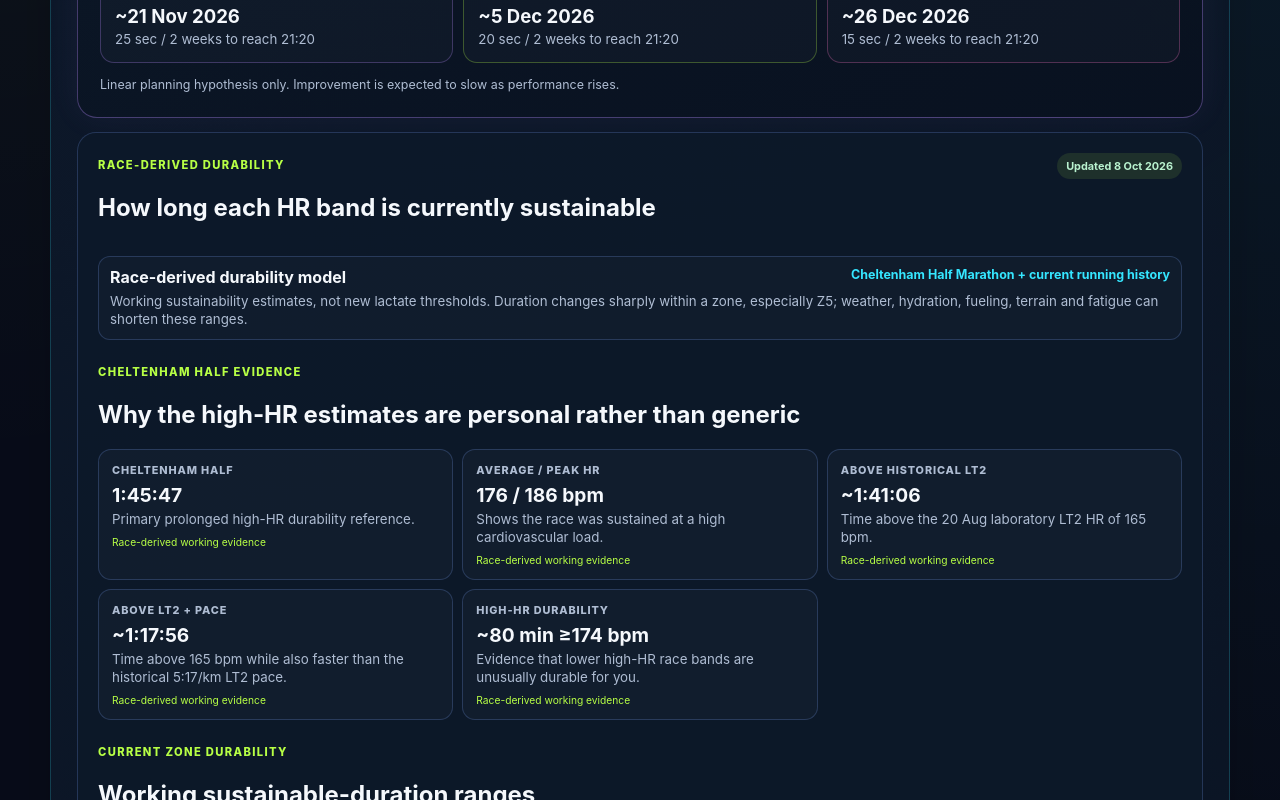
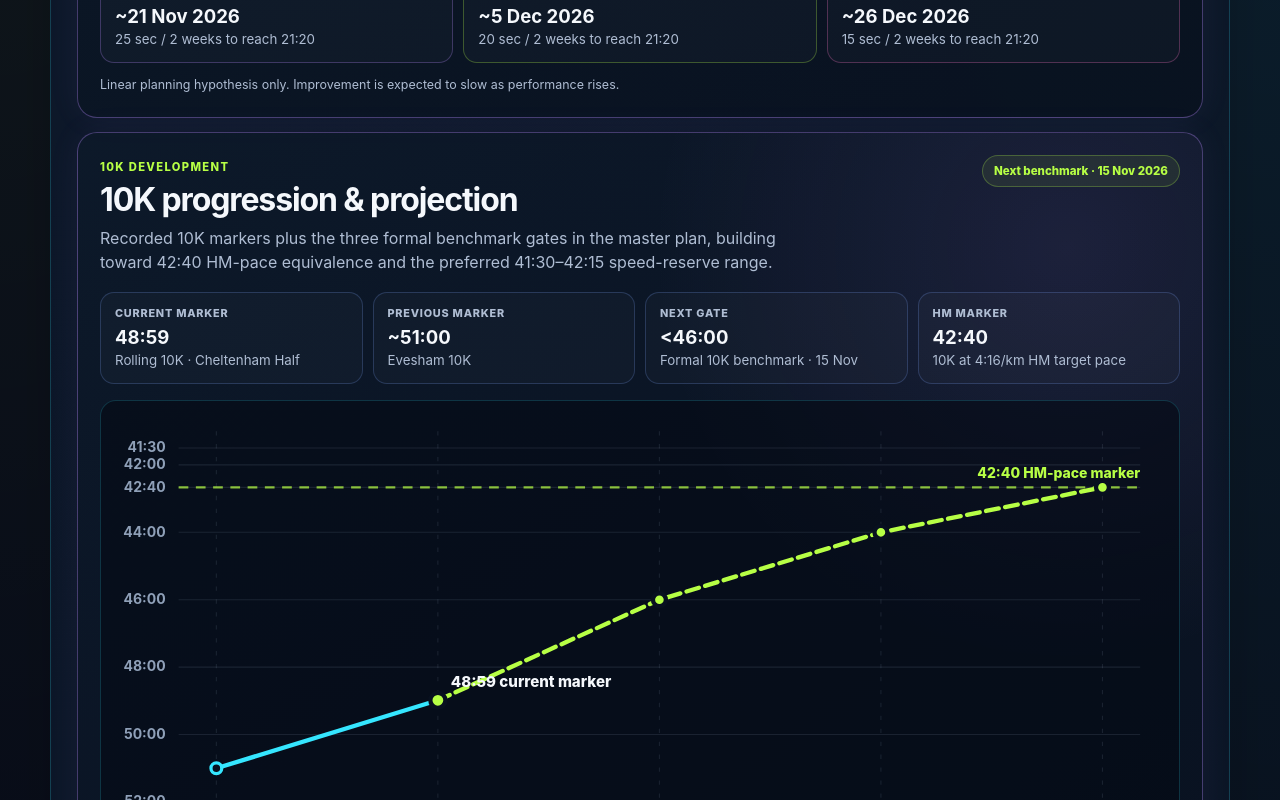
Before and after one commit to MrE84/Paul-Running-v1, a Next.js app: page /athlete-profile in a window 1280 px wide. Shown: the part 1640-2440 px from the top of the page. Built offline with nearby package versions, Linux system fonts and the light colour scheme.

Commit message:
Show 10K progression chart on athlete profile

```diff
--- a/app/athlete-profile/page.tsx
+++ b/app/athlete-profile/page.tsx
@@ -1,6 +1,6 @@
 import Link from "next/link";
 import { athleteProfile } from "../../lib/athlete-profile";
-import { ProgressionChart } from "./progression-chart";
+import { ProgressionChart, TenKProgressionChart } from "./progression-chart";
 
 export default function AthleteProfilePage() {
   return (
@@ -38,6 +38,7 @@ export default function AthleteProfilePage() {
         </div>
 
         <ProgressionChart />
+        <TenKProgressionChart />
 
         <article className="profilePanel capacitiesPanel" aria-labelledby="durability-title">
           <div className="panelHeading">
```
